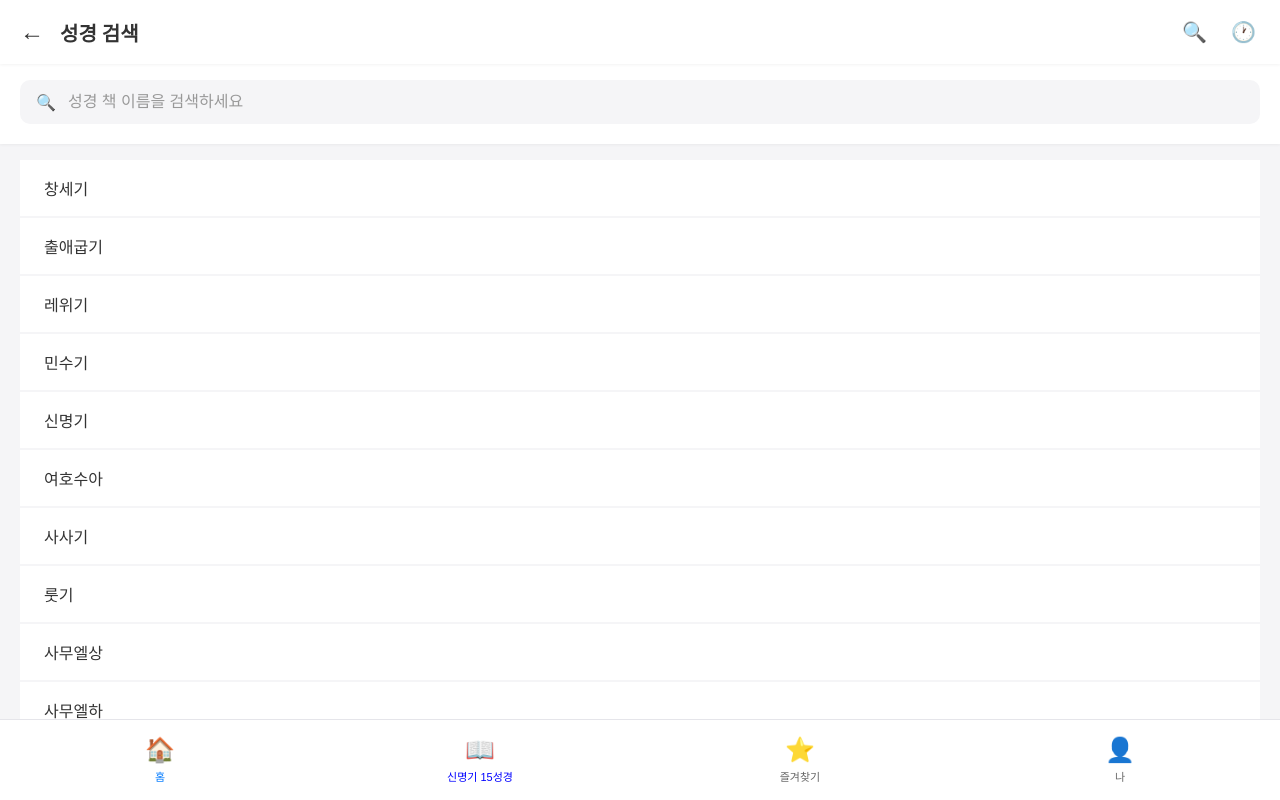
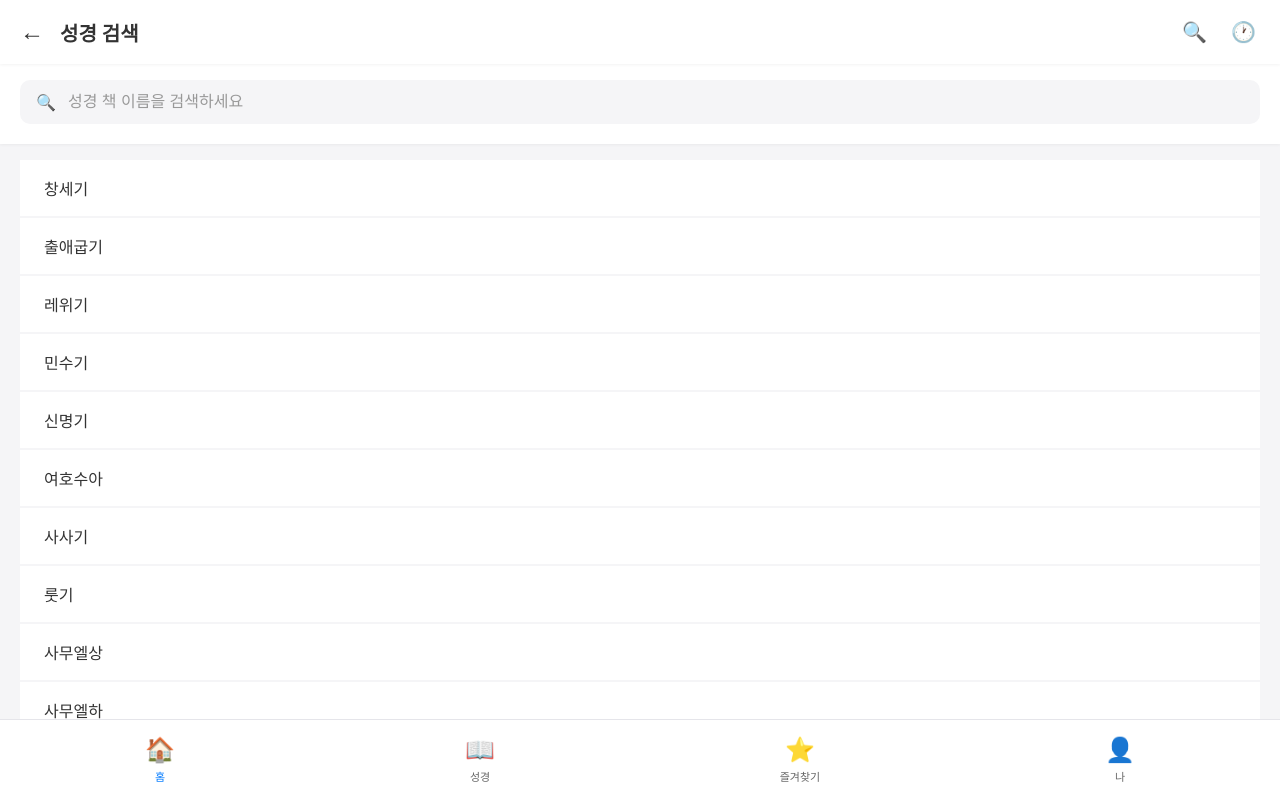
Before and after one commit to hws360425-dot/kbible, a plain HTML site: page index.html in a window 1280 px wide. Shown: the top 800 px of the page. Drawn offline with Linux system fonts and the light colour scheme.

Commit message:
Add files via upload

```diff
--- a/index.html
+++ b/index.html
@@ -490,7 +490,7 @@
         </button>
         <button class="nav-item">
             <div class="nav-icon">📖</div>
-            <div class="nav-label"><span onclick="goHome()" style="cursor:pointer;color:blue;">신명기 15성경</span></div>
+            <div class="nav-label">성경</div>
         </button>
         <button class="nav-item" onclick="showFavoritesModal()">
             <div class="nav-icon">⭐</div>
```
